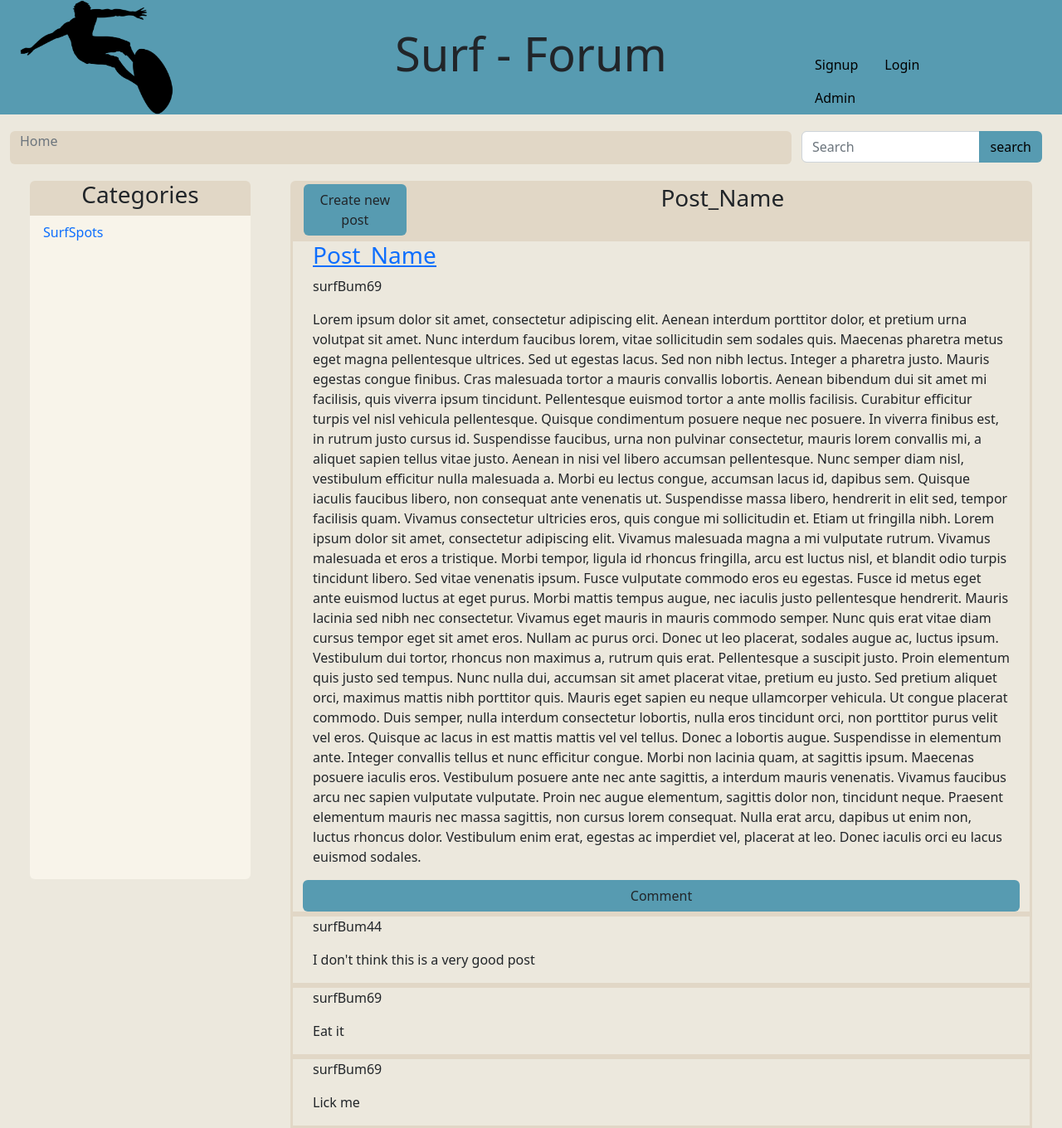
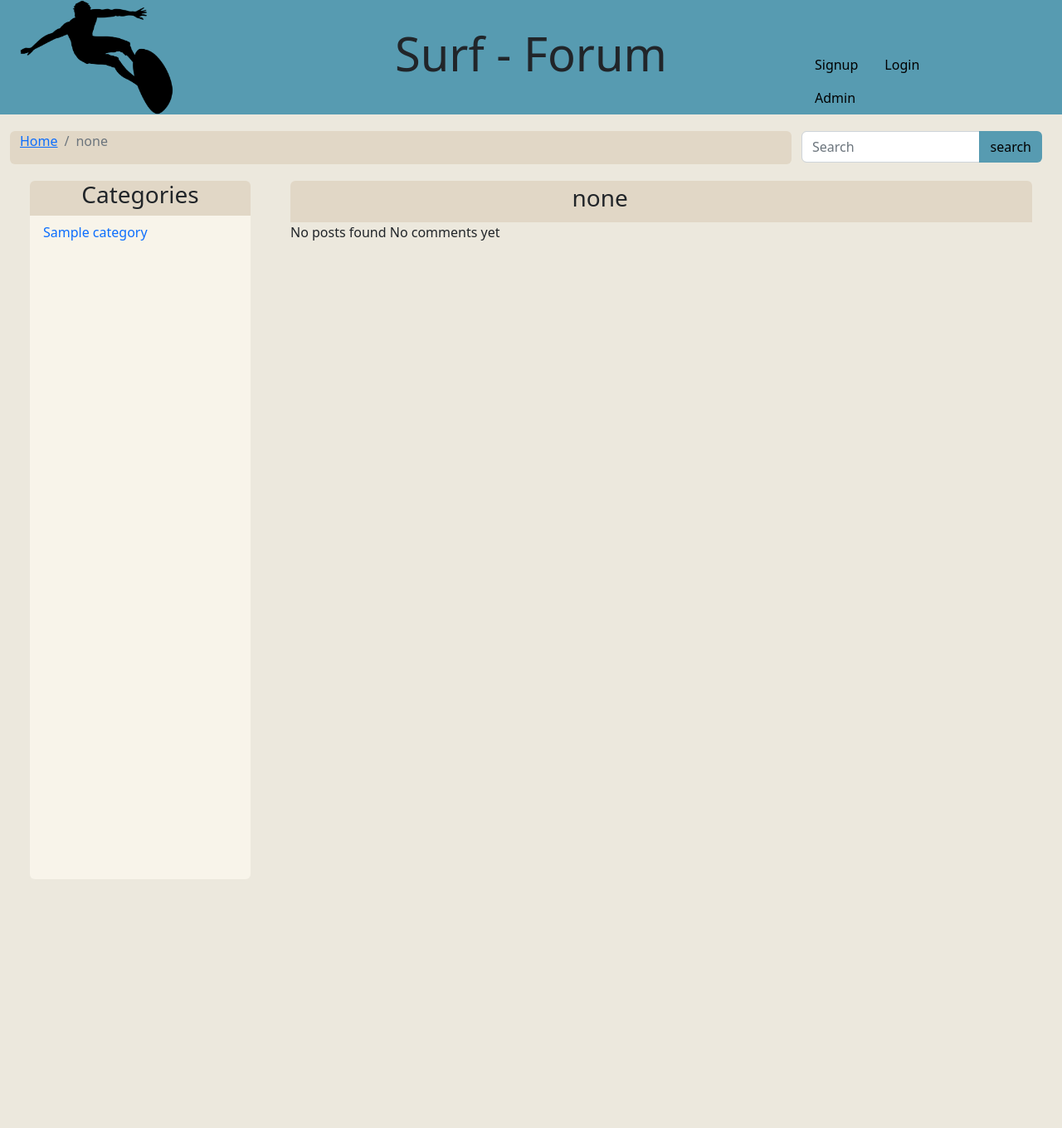
Before and after one commit to zachpren0/Surf_Forum, a PHP site: page /post.php in a window 1280 px wide. Shown: the whole page at 83% size. After the commit the page ends 1060 px from the top, so only its background shows below. Run offline with PHP 8.4, Linux system fonts and the light colour scheme; tables that the repository leaves empty or names only in its code hold one stand-in row (values such as "Sample post").

Commit message:
comments for post implemented

```diff
--- a/category.php
+++ b/category.php
@@ -66,7 +66,6 @@ if(isset($_GET['catId'])) {
                   mysqli_stmt_execute($stmt);
 
                   $result = mysqli_stmt_get_result($stmt);
-                  debug_to_console($result->num_rows);
                   if($result->num_rows > 0){
                     while($row = $result->fetch_assoc()) {
                       echo '<div class="row border-beige1">';
--- a/post.php
+++ b/post.php
@@ -1,5 +1,20 @@
 <?php
 include_once 'header.php';
+include_once 'includes/db.inc.php';
+include_once 'includes/functions.inc.php';
+
+ini_set('display_errors', 1);
+ini_set('display_startup_errors', 1);
+error_reporting(E_ALL);
+
+$postTitle = "none";
+$postId = "none";
+if(isset($_GET['postTitle'])) {
+  $postTitle = $_GET['postTitle'];
+}
+if(isset($_GET['postId'])) {
+  $postId = $_GET['postId'];
+}
 ?>
 
         <main>
@@ -8,7 +23,8 @@ include_once 'header.php';
               <div class="col-9 rounded bg-beige1">
                   <nav aria-label="breadcrumb">
                       <ol class="breadcrumb">
-                        <li class="breadcrumb-item active">Home</li>
+                        <li class="breadcrumb-item active"><a href="home.php">Home</a></li>
+                        <li class="breadcrumb-item active"> <?php echo $postTitle; ?> </li>
                       </ol>
                   </nav>
               </div>
@@ -23,61 +39,63 @@ include_once 'header.php';
 
       <div class="container-fluid">
             <div class="row top-buffer">
-              <div class="col-3 gx-5">
-                <div class="row bg-beige1 rounded-top">
-                  <h3 class="display-7 text-center">Categories</h1>
-                </div>
-                <div class="row bg-beige3 rounded-bottom min-vh-100">
-                  <ul class="nav flex-column">
 
-                    <li class="nav-item">
-                      <a class="nav-link active" aria-current="page" href="category.php">SurfSpots</a>
-                    </li>
 
-                  </ul>
-                </div>
-              </div>
+              <?php
+              include_once 'categoryList.php';
+              ?>
+
+
                 <div class="col-9 gx-5">
                   <div class="row bg-beige1 rounded-top p-1">
-                    <div class="col-2">
-                    <button type="button" class="btn bg-blue d-inline">Create new post</button>
-                  </div>
+
                   <div class="col-10">
-                    <h3 class="display-7 text-center"> Post_Name </h3>
+                    <h3 class="display-7 text-center"> <?php echo $postTitle; ?> </h3>
 
                   </div>
                 </div>
 
-                <div class="row border-beige1">
-                  <div class="row">
-                    <div class="col-10">
-                      <h3 class="display-7 text-left"><u><a href="#"> Post_Name </a></u></h3>
-                      <p>surfBum69</p>
-                    </div>
-                    <!-- admin tools
-                    <div class="col-2">
-                      <a href="#">edit</a>
-                      <a href="#">delete</a>
-                    </div>
-                     -->
-                  </div>
-                  <div class="row">
-                    <p>
-                      Lorem ipsum dolor sit amet, consectetur adipiscing elit. Aenean interdum porttitor dolor, et pretium urna volutpat sit amet. Nunc interdum faucibus lorem, vitae sollicitudin sem sodales quis. Maecenas pharetra metus eget magna pellentesque ultrices. Sed ut egestas lacus. Sed non nibh lectus. Integer a pharetra justo. Mauris egestas congue finibus. Cras malesuada tortor a mauris convallis lobortis. Aenean bibendum dui sit amet mi facilisis, quis viverra ipsum tincidunt. Pellentesque euismod tortor a ante mollis facilisis. Curabitur efficitur turpis vel nisl vehicula pellentesque. Quisque condimentum posuere neque nec posuere.
+                <!-- post -->
+                <?php
+                  $stmt = mysqli_stmt_init($conn);
+                  $sql = "SELECT * FROM POST WHERE post_id=?;";
+                  if (!mysqli_stmt_prepare($stmt, $sql)){
+                    header("location: ../post.php?error=stmtFailed");
+                  }
+                  mysqli_stmt_bind_param($stmt, "s", $postId);
+                  mysqli_stmt_execute($stmt);
 
-                      In viverra finibus est, in rutrum justo cursus id. Suspendisse faucibus, urna non pulvinar consectetur, mauris lorem convallis mi, a aliquet sapien tellus vitae justo. Aenean in nisi vel libero accumsan pellentesque. Nunc semper diam nisl, vestibulum efficitur nulla malesuada a. Morbi eu lectus congue, accumsan lacus id, dapibus sem. Quisque iaculis faucibus libero, non consequat ante venenatis ut. Suspendisse massa libero, hendrerit in elit sed, tempor facilisis quam. Vivamus consectetur ultricies eros, quis congue mi sollicitudin et. Etiam ut fringilla nibh. Lorem ipsum dolor sit amet, consectetur adipiscing elit. Vivamus malesuada magna a mi vulputate rutrum.
+                  $result = mysqli_stmt_get_result($stmt);
+                  debug_to_console($result->num_rows);
+                  if($result->num_rows > 0){
+                    while($row = $result->fetch_assoc()) {
+                      echo '<div class="row border-beige1">';
+                      echo '<div class="row">';
+                  echo '<div class="col-10">';
+                    echo '<h3 class="display-7 text-left"><u><a href="#">'.$row['title'].'</a></u></h3>';
+                      echo '<p>User no.'.$row['user_id'].'</p>';
+                      echo '</div>';
+                    echo '<div class="col-2">';
+                    echo '<a href="#">edit</a>';
+                      echo '<a href="#">delete</a>';
+                      echo '</div>';
+                    echo '</div>';
+                  echo '<div class="row">';
+                  echo '<p>';
+                      echo $row['body'];
+                      echo '</p>';
+                    echo '</div>';
+                  echo '<div class="row">';
+                  echo '<button type="button" class="btn bg-blue d-inline" data-bs-toggle="modal" data-bs-target="#makeComment">Comment</button>';
+                    echo '</div>';
+                echo '</div>';
+                    }
+                }else {
+                  echo "No posts found";
+                }
 
-                      Vivamus malesuada et eros a tristique. Morbi tempor, ligula id rhoncus fringilla, arcu est luctus nisl, et blandit odio turpis tincidunt libero. Sed vitae venenatis ipsum. Fusce vulputate commodo eros eu egestas. Fusce id metus eget ante euismod luctus at eget purus. Morbi mattis tempus augue, nec iaculis justo pellentesque hendrerit. Mauris lacinia sed nibh nec consectetur. Vivamus eget mauris in mauris commodo semper. Nunc quis erat vitae diam cursus tempor eget sit amet eros. Nullam ac purus orci. Donec ut leo placerat, sodales augue ac, luctus ipsum. Vestibulum dui tortor, rhoncus non maximus a, rutrum quis erat.
-
-                      Pellentesque a suscipit justo. Proin elementum quis justo sed tempus. Nunc nulla dui, accumsan sit amet placerat vitae, pretium eu justo. Sed pretium aliquet orci, maximus mattis nibh porttitor quis. Mauris eget sapien eu neque ullamcorper vehicula. Ut congue placerat commodo. Duis semper, nulla interdum consectetur lobortis, nulla eros tincidunt orci, non porttitor purus velit vel eros. Quisque ac lacus in est mattis mattis vel vel tellus. Donec a lobortis augue. Suspendisse in elementum ante. Integer convallis tellus et nunc efficitur congue. Morbi non lacinia quam, at sagittis ipsum. Maecenas posuere iaculis eros.
-
-                      Vestibulum posuere ante nec ante sagittis, a interdum mauris venenatis. Vivamus faucibus arcu nec sapien vulputate vulputate. Proin nec augue elementum, sagittis dolor non, tincidunt neque. Praesent elementum mauris nec massa sagittis, non cursus lorem consequat. Nulla erat arcu, dapibus ut enim non, luctus rhoncus dolor. Vestibulum enim erat, egestas ac imperdiet vel, placerat at leo. Donec iaculis orci eu lacus euismod sodales.
-                    </p>
-                  </div>
-                  <div class="row">
-                    <button type="button" class="btn bg-blue d-inline" data-bs-toggle="modal" data-bs-target="#makeComment">Comment</button>
-                </div>
-                </div>
+                  mysqli_stmt_close($stmt);
+                ?>
 
                 <!-- create new comment modal-->
                 <div class="modal fade" id="makeComment" tabindex="-1" aria-labelledby="profile" aria-hidden="true">
@@ -101,64 +119,44 @@ include_once 'header.php';
                     </div>
                   </div>
 
-                <div class="row border-beige1">
-                  <div class="row">
-                    <div class="col-10">
-                      <p>surfBum44</p>
-                    </div>
-                    <!-- admin tools
-                    <div class="col-2">
-                      <a href="#">edit</a>
-                      <a href="#">delete</a>
-                    </div>
-                     -->
-                  </div>
-                  <div class="row">
-                    <p>
-                                I don't think this is a very good post
-                    </p>
-                  </div>
-                </div>
 
-                <div class="row border-beige1">
-                  <div class="row">
-                    <div class="col-10">
-                      <p>surfBum69</p>
-                    </div>
-                    <!-- admin tools
-                    <div class="col-2">
-                      <a href="#">edit</a>
-                      <a href="#">delete</a>
-                    </div>
-                     -->
-                  </div>
-                  <div class="row">
-                    <p>
-                                Eat it
-                    </p>
-                  </div>
-                </div>
+                  <!-- comments -->
+                <?php
+                  $stmt = mysqli_stmt_init($conn);
+                  $sql = "SELECT * FROM COMMENT WHERE discussion_id=?;";
+                  if (!mysqli_stmt_prepare($stmt, $sql)){
+                    header("location: ../post.php?error=stmtFailed");
+                  }
+                  mysqli_stmt_bind_param($stmt, "s", $postId);
+                  mysqli_stmt_execute($stmt);
 
-                <div class="row border-beige1">
-                  <div class="row">
-                    <div class="col-10">
-                      <p>surfBum69</p>
-                    </div>
-                    <!-- admin tools
-                    <div class="col-2">
-                      <a href="#">edit</a>
-                      <a href="#">delete</a>
-                    </div>
-                     -->
-                  </div>
-                  <div class="row">
-                    <p>
-                                Lick me
-                    </p>
-                  </div>
-                </div>
+                  $result = mysqli_stmt_get_result($stmt);
+                  debug_to_console($result->num_rows);
+                  if($result->num_rows > 0){
+                    while($row = $result->fetch_assoc()) {
+                      echo '<div class="row border-beige1">';
+                      echo '<div class="row">';
+                      echo '<div class="col-10">';
+                      echo '<p>user no.'.$row['user_id'].'</p>';
+                      echo '</div>';
+                      echo '<div class="col-2">';
+                      echo '<a href="#">edit</a>';
+                      echo  '<a href="#">delete</a>';
+                      echo  '</div>';
+                      echo  '</div>';
+                      echo  '<div class="row">';
+                      echo  '<p>';
+                        echo $row['body'];
+                      echo    '</p>';
+                      echo  '</div>';
+                      echo '</div>';
+                    }
+                  }else {
+                    echo 'No comments yet';
+                  }
 
-
+                    mysqli_stmt_close($stmt);
+                ?>
 
               </div>
             </div>
```
